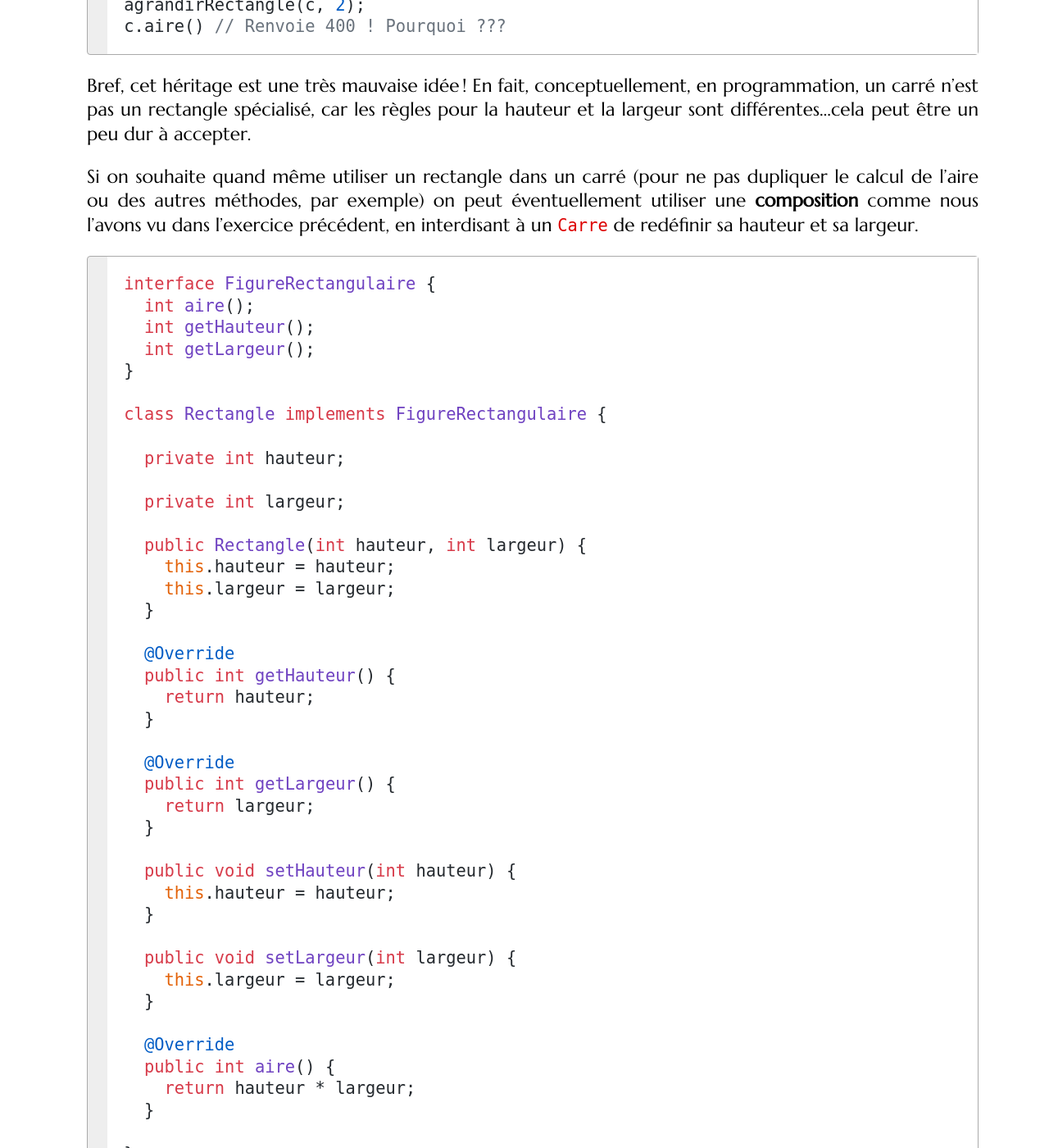
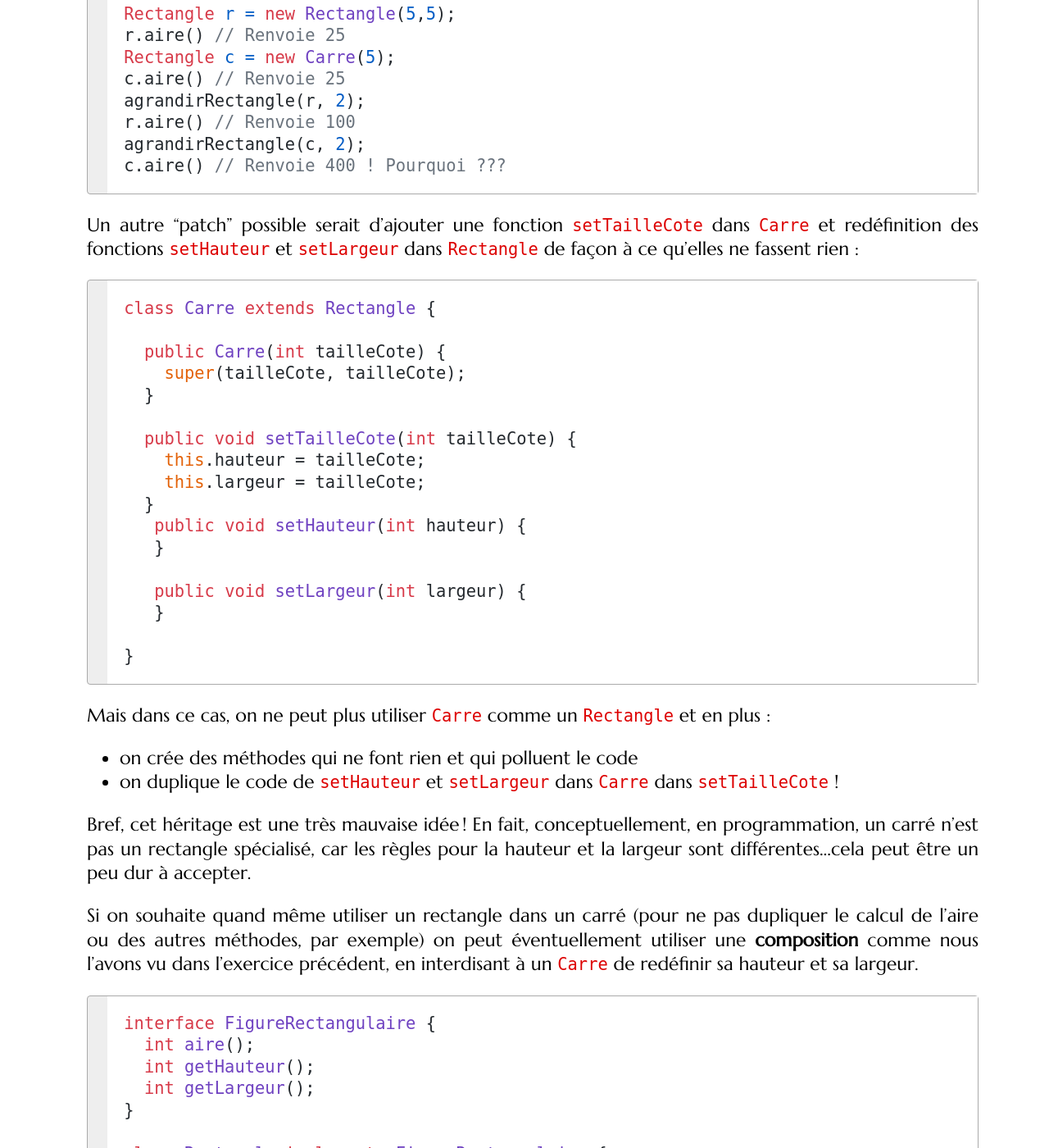
Before and after one commit to mgasquet/R304-QualiteDeveloppement, a Jekyll site: the page built from tutorials/tutorial3.md, in a window 1280 px wide and 1400 px high, scrolled down 24673 px. Shown: the whole window at 82% size. Built offline with Jekyll 4.4.1, drawn with Linux system fonts in a browser that asks for light colours; some web fonts are replaced; some of the changed text lies outside the part shown.

Commit message:
précision respect ocp + lsp

````diff
--- a/tutorials/tutorial3.md
+++ b/tutorials/tutorial3.md
@@ -245,7 +245,9 @@ En d'autres termes, il doit être possible d'étendre les fonctionnalités/le co
 
 Ce principe est un pilier fondamental de qualité de code. Avec ce principe, même une classe ou une librairie compilée (non modifiable) autorise le développeur à étendre les fonctionnalités proposées.
 
-Malheureusement, dans de nombreux projets, on rencontre fréquemment des classes violant ce principe, car mal conçues. Les symptômes sont généralement l'utilisation d'un énorme bloc `if/else if/else` ou d'un `switch case` qui grossit au fur et à mesure qu'on ajoute de nouvelles choses. Avec l'utilisation de `classes` et de l'héritage, on va en plus certainement se retrouver à utiliser des instructions `instanceof` (pour vérifier le type de l'objet) et de `cast` pour pouvoir utiliser des méthodes précises.
+Malheureusement, dans de nombreux projets, on rencontre fréquemment des classes violant ce principe, car mal conçues. Les symptômes sont généralement :
+* l'utilisation d'un énorme bloc `if/else if/else` ou d'un `switch case` qui grossit au fur et à mesure qu'on ajoute de nouvelles choses. Avec l'utilisation de `classes` et de l'héritage, on va en plus certainement se retrouver à utiliser des instructions `instanceof` (pour vérifier le type de l'objet) et de `cast` pour pouvoir utiliser des méthodes précises.
+* nécessité de dupliquer code pour ajouter une nouvelle fonctionnalité (non-respec du principe [_DRY_](https://en.wikipedia.org/wiki/Don%27t_repeat_yourself)).
 
 Pour vous mettre dans le bain et vous montrer la problématique derrière tout cela, vous allez ajouter de nouvelles fonctionnalités à des projets existants qui ne respectent pas le principe ouvert/fermé.
 
@@ -275,11 +277,11 @@ De même, dans la classe `Pokemon`, pour que le pokémon puisse se présenter av
 
 1. Ouvrez le paquetage `ocp2`. Explorez les classes. Étudiez notamment la classe `SimulateurCombat`.
 
-2. On souhaite ajouter un nouveau type de pokémon : le pokémon type **électricité**. Son attaque est **Eclair** et il fait entre 20 et 100 dégâts. Faites en sorte de prendre en charge ce nouveau type.
-
-3. On souhaite ajouter un nouveau type de pokémon : le pokémon type **psy**. Son attaque est **Choc mental** et il fait précisément 60 dégâts. Faites en sorte de prendre en charge ce nouveau type.
-
-4. Modifiez le `Main` pour faire combattre un pokémon possédant le type **électrique** contre un pokémon possédant le type **psy**.
+2. On souhaite ajouter un nouveau type de pokémon : le pokémon type **électricité**. Son attaque est **Eclair** et il fait entre 20 et 100 dégâts. Faites en sorte de prendre en charge ce nouveau type, **sans modifier la structure du code existant**.
+
+3. On souhaite ajouter un nouveau type de pokémon : le pokémon type **psy**. Son attaque est **Choc mental** et il fait précisément 60 dégâts. Faites en sorte de prendre en charge ce nouveau type, **sans modifier la structure du code existant**.
+
+4. Modifiez le `Main` pour faire combattre un pokémon possédant le type **électrique** contre un pokémon possédant le type **psy**. **Attention**, il ne faut pas modifier les autres classes créées auparavant !
 
 5. Ajoutez encore un nouveau pokémon (avec le type, l'attaque et les dégâts de votre choix...)
 
@@ -600,7 +602,7 @@ Maintenant, peu importe l'implémentation de `A`, il n'y aura plus jamais aucun
 
 Le fait d'utiliser de la composition au lieu de l'héritage est une bonne pratique et n'est pas nécessairement lié à la substitution de Liskov. Attention cependant, l'héritage peut parfois avoir un véritable intérêt quand il existe un lien fort entre la classe mère et les classes filles, comme c'était le cas avec les pokémons, par exemple.
 
-Une autre illustration plus précise de principe de substitution de Liskov est le suivant : on possède une classe `Rectangle`. On veut modéliser une classe `Carre`. En géométrie, un carré est un sous-type de rectangle. On implémente donc le code suivant :
+Une autre illustration plus précise de principe de substitution de Liskov est le suivant : on possède une classe `Rectangle`. On veut modéliser une classe `Carre`. En géométrie, un carré est une sorte de rectangle. On implémente donc le code suivant :
 
 ```java
 class Rectangle {
@@ -701,6 +703,32 @@ r.aire() // Renvoie 100
 agrandirRectangle(c, 2);
 c.aire() // Renvoie 400 ! Pourquoi ???
 ```
+
+Un autre "patch" possible serait d'ajouter une fonction `setTailleCote` dans `Carre` et redéfinition des fonctions `setHauteur` et `setLargeur` dans `Rectangle` de façon à ce qu'elles ne fassent rien :
+
+```java
+class Carre extends Rectangle {
+
+  public Carre(int tailleCote) {
+    super(tailleCote, tailleCote);
+  }
+
+  public void setTailleCote(int tailleCote) {
+    this.hauteur = tailleCote;
+    this.largeur = tailleCote;
+  }
+   public void setHauteur(int hauteur) {
+   }
+
+   public void setLargeur(int largeur) {
+   }
+
+}
+```
+
+Mais dans ce cas, on ne peut plus utiliser `Carre` comme un `Rectangle` et en plus :
+* on crée des méthodes qui ne font rien et qui polluent le code
+* on duplique le code de `setHauteur` et `setLargeur` dans `Carre` dans `setTailleCote` !
 
 Bref, cet héritage est une très mauvaise idée ! En fait, conceptuellement, en programmation, un carré n'est pas un rectangle spécialisé, car les règles pour la hauteur et la largeur sont différentes...cela peut être un peu dur à accepter.
 
````
